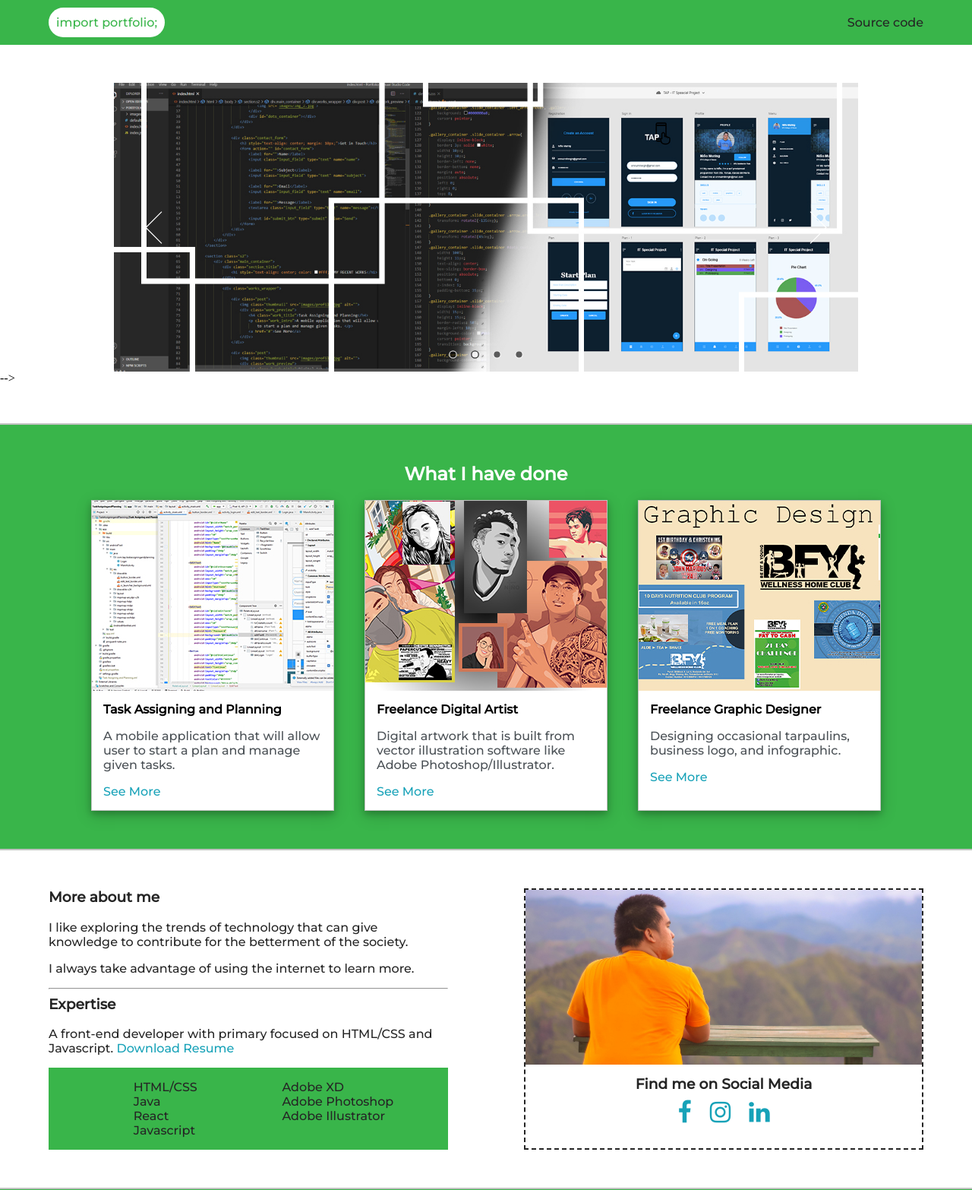
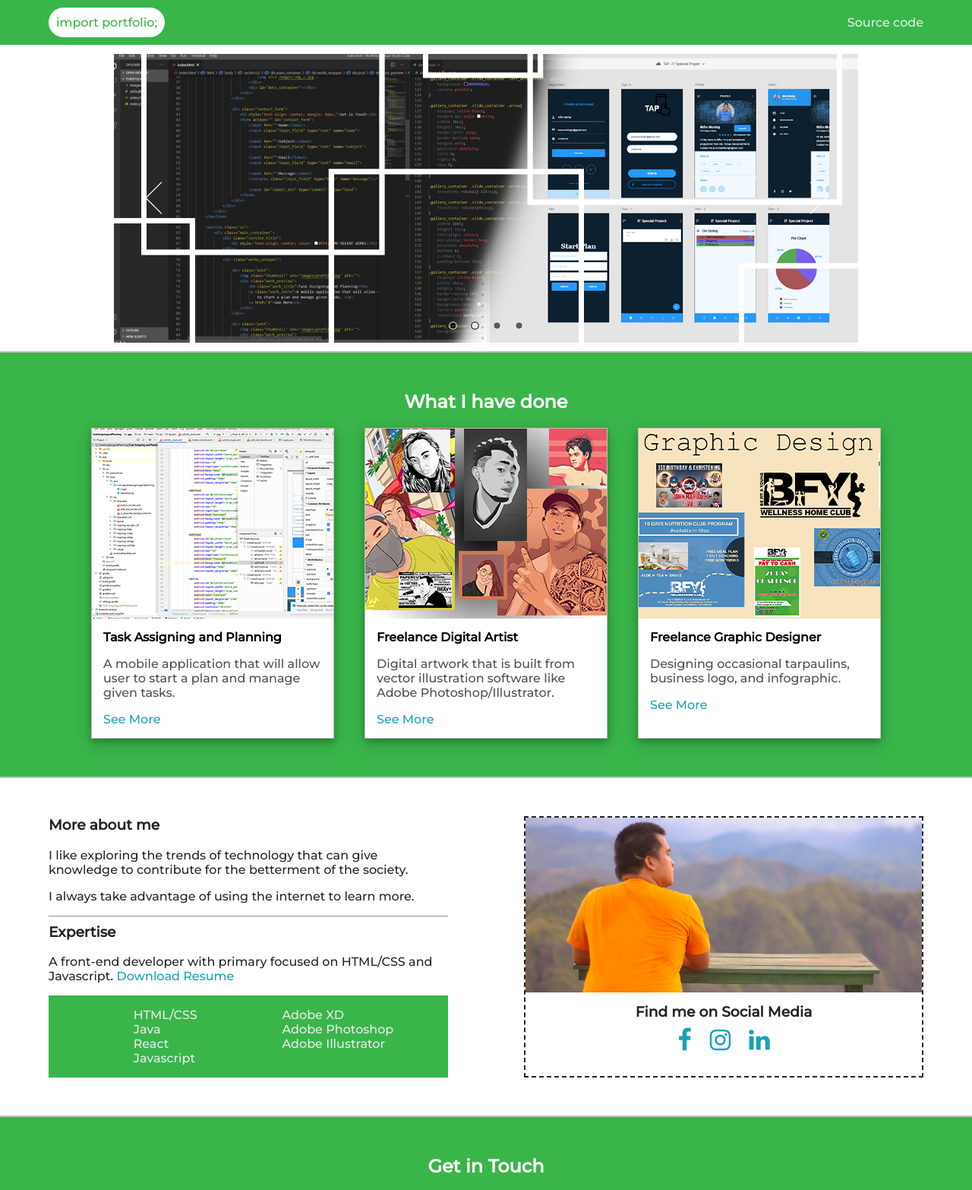
Before and after one commit to omnuirniinngin/html-css-portfolio, a plain HTML site: page index.html in a window 1280 px wide. Shown: the top 1566 px of the page at 76% size. Drawn offline with Linux system fonts and the light colour scheme.

Commit message:
Updated Text Colors

```diff
--- a/default.css
+++ b/default.css
@@ -59,22 +59,19 @@ header{
     border-radius: 20px;
 }
 
-#text_logo a:hover{
-    color: var(--mainText);
-}
-
 header a{
+    color: var(--secondaryColor);
     text-decoration: none;
     font-family: "Montserrat", sans-serif;
     font-weight: 500;
-    color: var(--mainText);
+
 }
 
-header a{
+header #text_source a{
     transition: all 0.3 ease 0s;
 }
 
-header a:hover{
+header #text_source :hover{
     color: var(--secondaryColor);
 }
 
@@ -82,7 +79,6 @@ header a:hover{
     overflow: auto;
     border-bottom: 2px solid var(--borderColor);
     background-color: #fff;
-    padding-bottom: 50px;
 }
 .s2{
     overflow: auto;
@@ -130,12 +126,17 @@ header a:hover{
     display: grid;
     grid-template-columns: repeat(auto-fit, minmax(320px, 1fr));
     padding-top: 50px;
+    padding-bottom: 50px;
     gap: 100px;
 }
 #skills{
     display: flex;
     justify-content: space-evenly;
     background-color: var(--mainColor);
+}
+
+#skills li{
+    color: var(--secondaryColor);
 }
 
 .social_links{
@@ -209,9 +210,3 @@ header a:hover{
         width: 95%;
     }
 }
-
-@media screen and (min-width: 800px){
-    .gallery_container{
-        width: 100%;
-    }
-}
--- a/index.html
+++ b/index.html
@@ -17,11 +17,12 @@
     <body>
         <header>
             <a id="text_logo" href="https://omnuirniinngin.github.io" >import portfolio;</a>
-            <a target="_blank" href="https://github.com/omnuirniinngin/omnuirniinngin.github.io">Source code</a>
+            <a id="text_source" target="_blank" href="https://github.com/omnuirniinngin/omnuirniinngin.github.io">Source code</a>
         </header>
 
         <section class="s1">
             <div class="main_container">
+                <div class="gallery_container">
                     <!-- #region Jssor Slider Begin -->
                     <!-- Generator: Jssor Slider Composer -->
                     <!-- Source: https://www.jssor.com/demos/image-slider.slider/=edit -->
@@ -123,7 +124,7 @@
                         .jssora051.jssora051dn {opacity:.5;}
                         .jssora051.jssora051ds {opacity:.3;pointer-events:none;}
                     </style>
-                <div id="jssor_1" style="position:relative;margin:0 auto;top:0px;left:0px;width:980px;height:380px;overflow:hidden;visibility:hidden;margin-top: 50px;">
+                    <div id="jssor_1" style="position:relative;margin:0 auto;top:0px;left:0px;width:980px;height:380px;overflow:hidden;visibility:hidden;margin-top: 1%; margin-bottom: 1%; ">
                         <!-- Loading Screen -->
                         <div data-u="loading" class="jssorl-004-double-tail-spin" style="position:absolute;top:0px;left:0px;width:100%;height:100%;text-align:center;background-color:rgba(0,0,0,0.7);">
                             <img style="margin-top:-19px;position:relative;top:50%;width:38px;height:38px;" src="images/double-tail-spin.svg" />
@@ -165,7 +166,7 @@
                     <script type="text/javascript">jssor_1_slider_init();
                     </script>
                     <!-- #endregion Jssor Slider End -->
-                </div> -->
+                </div>
             </div>
         </section>
 
```
Lines whose indentation alone changed are shown as unchanged.
